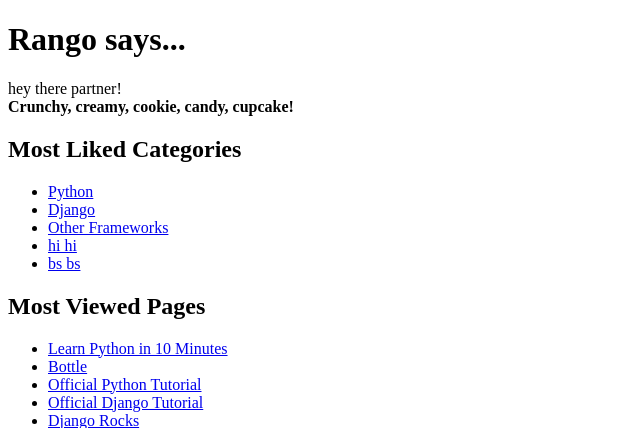
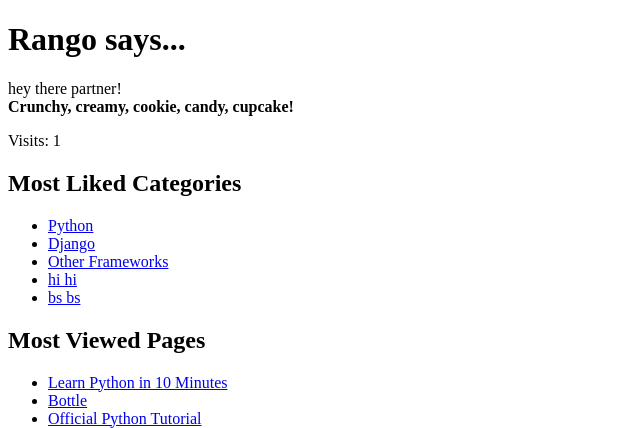
Before and after one commit to engiedinana/Rango_Project, a Django app: page / in a window 1280 px wide. Shown: the top 428 px of the page, without its empty margins (0-640 px from the left). Run offline with Django 3.2, Linux system fonts and the light colour scheme; data comes from the database, SQL or seed files in the repository; both versions use the stored data as it was after the commit.

Commit message:
printing cookies in index page

```diff
--- a/rango/views.py
+++ b/rango/views.py
@@ -10,6 +10,27 @@ from rango.forms import UserForm, UserProfileForm
 from django.contrib.auth import authenticate, login
 from django.contrib.auth.decorators import login_required
 from django.contrib.auth import logout
+from datetime import datetime
+
+def visitor_cookie_handler(request, response):
+    # Get the number of visits to the site.
+    # We use the COOKIES.get() function to obtain the visits cookie.
+    # If the cookie exists, the value returned is casted to an integer.
+    # If the cookie doesn't exist, then the default value of 1 is used.
+    visits = int(request.COOKIES.get('visits', '1'))
+    last_visit_cookie = request.COOKIES.get('last_visit', str(datetime.now()))
+    last_visit_time = datetime.strptime(last_visit_cookie[:-7],
+    '%Y-%m-%d %H:%M:%S')
+    # If it's been more than a day since the last visit...
+    if (datetime.now() - last_visit_time).days > 0:
+        visits = visits + 1
+        # Update the last visit cookie now that we have updated the count
+        response.set_cookie('last_visit', str(datetime.now()))
+    else:
+        # Set the last visit cookie
+        response.set_cookie('last_visit', last_visit_cookie)
+        # Update/set the visits cookie
+    response.set_cookie('visits', visits)
 
 def index(request):
     # Query the database for a list of ALL categories currently stored.
@@ -23,8 +44,11 @@ def index(request):
     context_dict['boldmessage'] = 'Crunchy, creamy, cookie, candy, cupcake!'
     context_dict['categories'] = category_list
     context_dict['pages'] = page_list
+    context_dict['visits'] = int(request.COOKIES.get('visits', '1'))
     # Render the response and send it back!
-    return render(request, 'rango/index.html', context=context_dict)
+    response = render(request, 'rango/index.html', context=context_dict)
+    visitor_cookie_handler(request, response)
+    return response
 
 def about(request):
     # Return a rendered response to send to the client.
--- a/templates/rango/index.html
+++ b/templates/rango/index.html
@@ -15,6 +15,7 @@
         {% endif %} <br/>
         <strong>{{ boldmessage }}</strong>
     </div>
+    <p>Visits: {{ visits }}</p>
     <h2>Most Liked Categories</h2>
     <div>
         {% if categories %}
```
Also changed, not shown: db.sqlite3.
